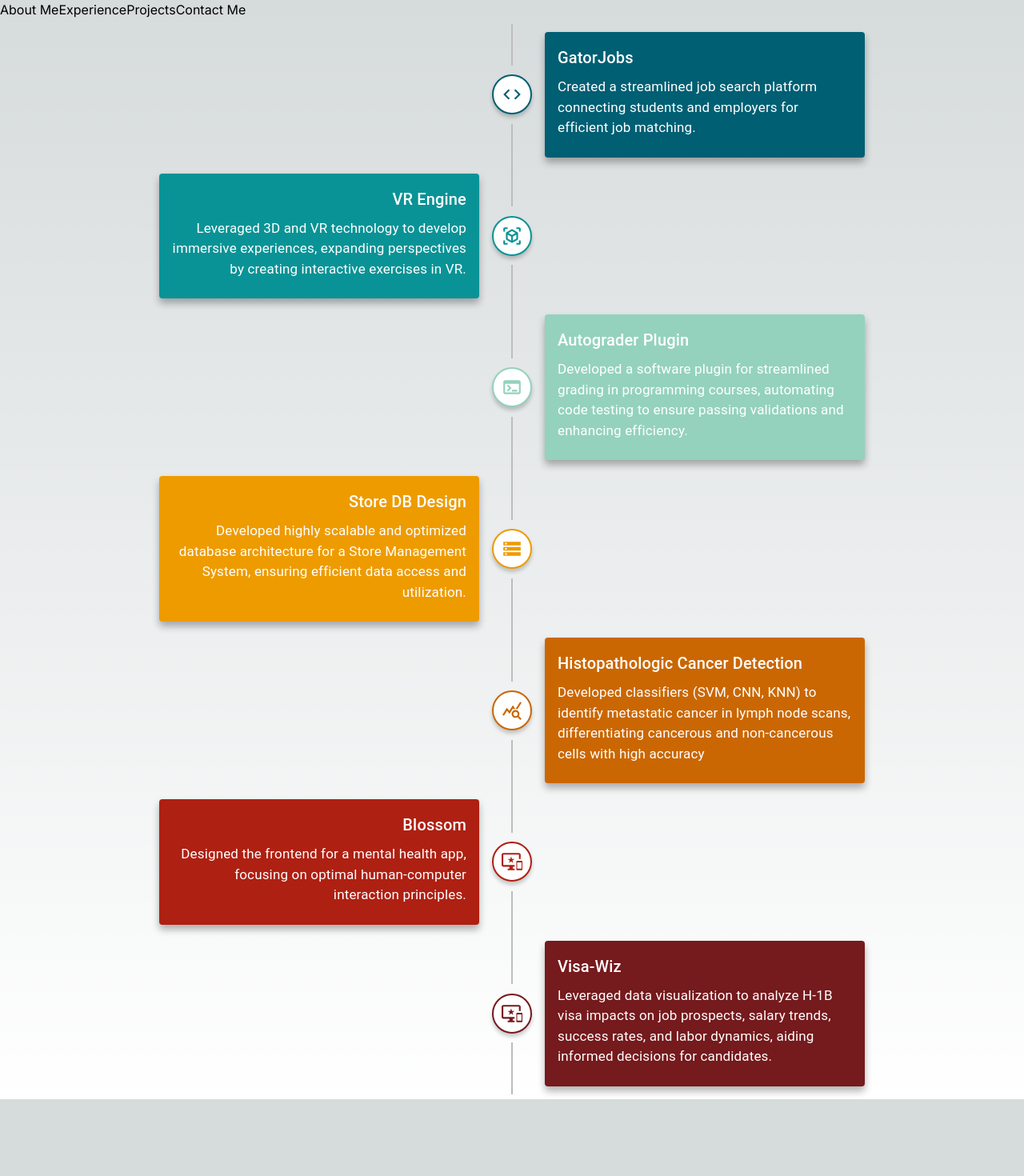
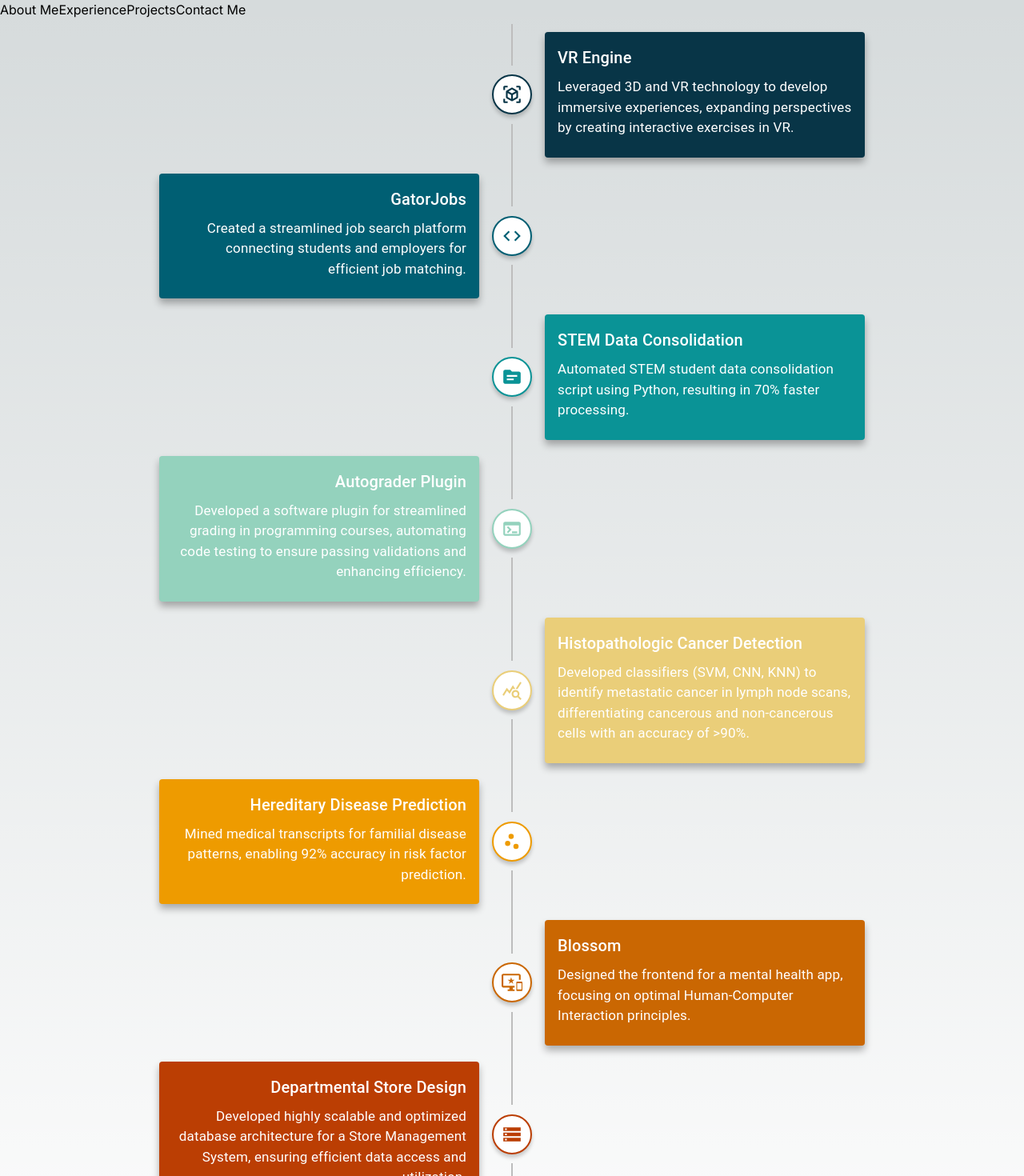
Before and after one commit to purvaz/purvas-portfolio, a Next.js app in the folder gettoknowpurva/: page /projects in a window 1280 px wide. Shown: the top 1470 px of the page at 80% size. Before the commit the page ends 1374 px from the top, so only its background shows below. Built offline with nearby package versions, Linux system fonts and the light colour scheme.

Commit message:
Added experience and projects

```diff
--- a/gettoknowpurva/src/app/page.js
+++ b/gettoknowpurva/src/app/page.js
@@ -108,7 +108,7 @@ const TechnologiesSection = () => {
   return (
     <div className="container mx-auto px-10 py-16 flex items-center justify-center min-h-full border-t-2 border-t-gray-400">
       <div className="container mx-auto text-center">
-        <h2 className="text-4xl font-semibold text-center mb-6">Technologies</h2>
+        <h2 className="text-4xl font-semibold text-center mb-6">Technologies and Skills</h2>
         <div className="flex justify-center space-x-10 py-6">
           <Image src={go} width={80} alt="Golang" className="h-1/2" />
           <Image src={vue} width={80} alt="Vue JS" className="h-1/2" />
--- a/gettoknowpurva/src/app/projects/page.js
+++ b/gettoknowpurva/src/app/projects/page.js
@@ -6,64 +6,81 @@ import TimelineItem from '@mui/lab/TimelineItem';
 import TimelineSeparator from '@mui/lab/TimelineSeparator';
 import TimelineConnector from '@mui/lab/TimelineConnector';
 import TimelineContent from '@mui/lab/TimelineContent';
-import TimelineOppositeContent from '@mui/lab/TimelineOppositeContent';
+import TopicIcon from '@mui/icons-material/Topic';
 import TimelineDot from '@mui/lab/TimelineDot';
 import CodeIcon from '@mui/icons-material/Code';
 import TerminalIcon from '@mui/icons-material/Terminal';
 import StorageIcon from '@mui/icons-material/Storage';
 import QueryStatsIcon from '@mui/icons-material/QueryStats';
 import ViewInArIcon from '@mui/icons-material/ViewInAr';
+import TimelineIcon from '@mui/icons-material/Timeline';
 import ImportantDevicesIcon from '@mui/icons-material/ImportantDevices';
+import ScatterPlotIcon from '@mui/icons-material/ScatterPlot';
 import { Typography, Card, CardContent } from '@mui/material';
 
 const projects = [
   {
+    name: 'VR Engine',
+    info: 'Leveraged 3D and VR technology to develop immersive experiences, expanding perspectives by creating interactive exercises in VR.',
+    background: '#083547',
+    text: '#fff',
+    icon: <ViewInArIcon sx={{ fontSize: 26 }} />
+  },
+  {
     name: 'GatorJobs',
     info: 'Created a streamlined job search platform connecting students and employers for efficient job matching.',
-    background: '#005f73',
+    background: '#005F73',
     text: '#fff',
     icon: <CodeIcon sx={{ fontSize: 26 }} />
   },
   {
-    name: 'VR Engine',
-    info: 'Leveraged 3D and VR technology to develop immersive experiences, expanding perspectives by creating interactive exercises in VR.',
-    background: '#0a9396',
+    name: 'STEM Data Consolidation',
+    info: 'Automated STEM student data consolidation script using Python, resulting in 70% faster processing.',
+    background: '#0A9396',
     text: '#fff',
-    icon: <ViewInArIcon sx={{ fontSize: 26 }} />
+    icon: <TopicIcon sx={{ fontSize: 26 }} />
   },
   {
     name: 'Autograder Plugin',
     info: 'Developed a software plugin for streamlined grading in programming courses, automating code testing to ensure passing validations and enhancing efficiency.',
-    background: '#94d2bd',
+    background: '#94D2BD',
     text: '#fff',
     icon: <TerminalIcon sx={{ fontSize: 26 }} />
   },
   {
-    name: 'Store DB Design',
-    info: 'Developed highly scalable and optimized database architecture for a Store Management System, ensuring efficient data access and utilization.',
-    background: '#EE9B00',
-    text: '#fff',
-    icon: <StorageIcon sx={{ fontSize: 26 }} />
-  }, {
     name: 'Histopathologic Cancer Detection',
-    info: 'Developed classifiers (SVM, CNN, KNN) to identify metastatic cancer in lymph node scans, differentiating cancerous and non-cancerous cells with high accuracy',
-    background: '#CA6702',
+    info: 'Developed classifiers (SVM, CNN, KNN) to identify metastatic cancer in lymph node scans, differentiating cancerous and non-cancerous cells with an accuracy of >90%.',
+    background: '#EACE79',
     text: '#fff',
     icon: <QueryStatsIcon sx={{ fontSize: 26 }} />
   },
   {
+    name: 'Hereditary Disease Prediction',
+    info: 'Mined medical transcripts for familial disease patterns, enabling 92% accuracy in risk factor prediction.',
+    background: '#EE9B00',
+    text: '#fff',
+    icon: <ScatterPlotIcon sx={{ fontSize: 26 }} />
+  },
+  {
     name: 'Blossom',
-    info: 'Designed the frontend for a mental health app, focusing on optimal human-computer interaction principles.',
-    background: '#AE2012',
+    info: 'Designed the frontend for a mental health app, focusing on optimal Human-Computer Interaction principles.',
+    background: '#CA6702',
     text: '#fff',
     icon: <ImportantDevicesIcon sx={{ fontSize: 26 }} />
   },
   {
+    name: 'Departmental Store Design',
+    info: 'Developed highly scalable and optimized database architecture for a Store Management System, ensuring efficient data access and utilization.',
+    background: '#BB3E03',
+    text: '#fff',
+    icon: <StorageIcon sx={{ fontSize: 26 }} />
+  },
+  {
     name: 'Visa-Wiz',
     info: 'Leveraged data visualization to analyze H-1B visa impacts on job prospects, salary trends, success rates, and labor dynamics, aiding informed decisions for candidates.',
-    background: '#751A1D',
+    background: '#9B2226',
     text: '#fff',
-    icon: <ImportantDevicesIcon sx={{ fontSize: 26 }} />
+    icon: <TimelineIcon sx={{ fontSize: 26 }} />
   },
 ];
 
```
Also changed, not shown: gettoknowpurva/package.json (+5 -4 lines), gettoknowpurva/src/app/experience/page.js (+23 -12 lines).
